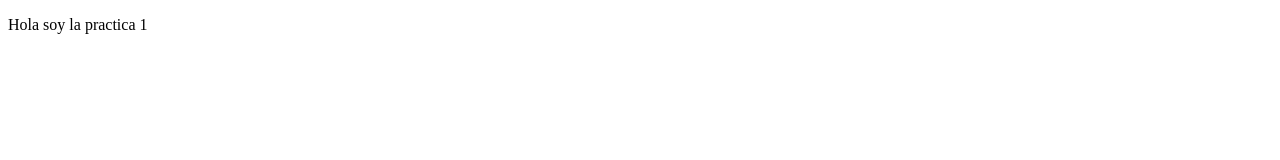
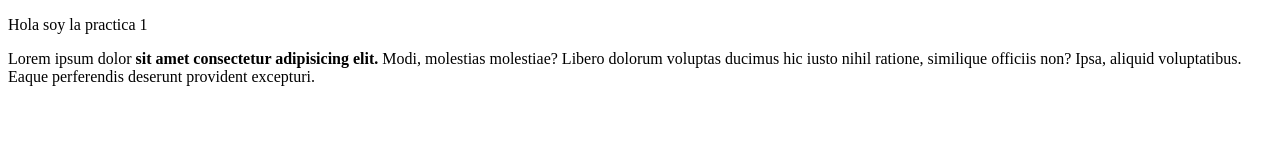
Before and after one commit to kainmaligno/semana1, a plain HTML site: page index.html in a window 1280 px wide. Drawn offline with Linux system fonts and the light colour scheme.

Commit message:
parrafo con negrita

```diff
--- a/index.html
+++ b/index.html
@@ -3,9 +3,11 @@
 <head>
   <meta charset="UTF-8">
   <meta name="viewport" content="width=device-width, initial-scale=1.0">
-  <title>Practic 1</title>
+  <title>Practica 1</title>
 </head>
 <body>
   <p>Hola soy la practica 1</p>
+  <p>Lorem ipsum dolor <b>sit amet consectetur adipisicing elit.</b> Modi, molestias molestiae? Libero dolorum voluptas ducimus hic iusto nihil ratione, similique officiis non? Ipsa, aliquid voluptatibus. Eaque perferendis deserunt provident excepturi.</p>
+
 </body>
 </html>
```
